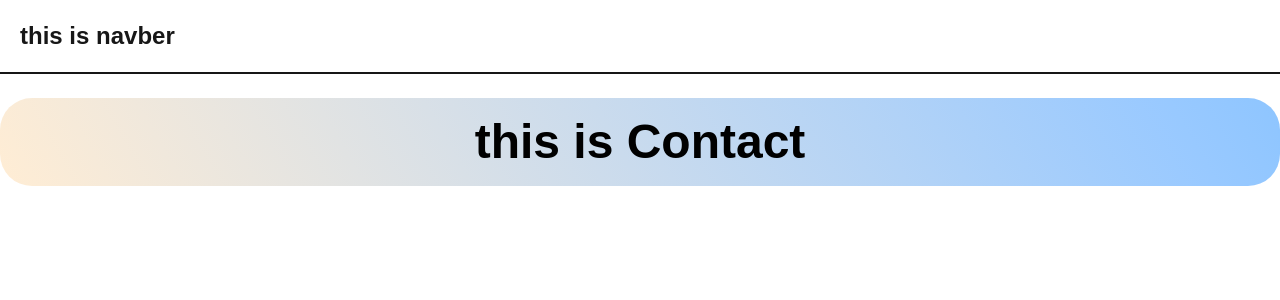
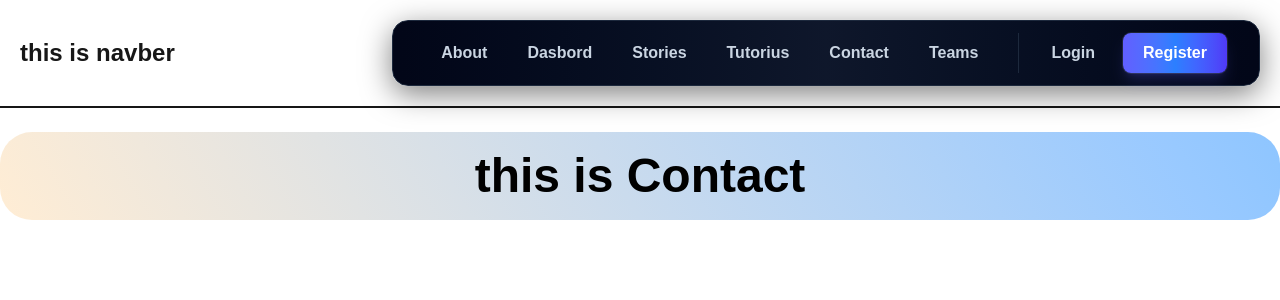
Before and after one commit to nikel123-sketch/Dev-Story-Next-Js-Fast-Project, a Next.js app: page /About/Contact in a window 1280 px wide. Shown: the top 300 px of the page. Built offline with nearby package versions, Linux system fonts and the light colour scheme.

Commit message:
navber setup

```diff
--- a/src/components/Navber/Navber.jsx
+++ b/src/components/Navber/Navber.jsx
@@ -1,9 +1,110 @@
+
 import React from 'react';
 
 const Navber = () => {
     return (
-      <div className="border-b-2  p-5">
+      <div className="border-b-2  p-5 flex items-center justify-between">
         <h2 className="font-bold text-2xl ">this is navber</h2>
+
+        <nav
+          className="font-semibold flex items-center gap-2 px-8 py-3 rounded-2xl
+  bg-gradient-to-r from-slate-950 via-slate-900 to-slate-950
+  shadow-[0_8px_30px_rgb(0,0,0,0.5)]
+  backdrop-blur-xl border border-slate-800
+  ring-1 ring-white/5"
+        >
+          <a
+            href="/About"
+            className="relative text-slate-300 px-4 py-2 rounded-lg
+    hover:text-white hover:bg-white/5
+    transition-all duration-300 ease-out
+    hover:shadow-[0_0_0_1px_rgba(255,255,255,0.05)]
+    after:absolute after:bottom-0 after:left-1/2 after:h-[2px] after:w-0
+    after:bg-gradient-to-r after:from-blue-500 after:to-indigo-500
+    after:transition-all after:duration-300 hover:after:w-3/4 after:-translate-x-1/2"
+          >
+            About
+          </a>
+
+          <a
+            href="/Dasbord"
+            className="relative text-slate-300 px-4 py-2 rounded-lg
+    hover:text-white hover:bg-white/5 transition-all duration-300
+    after:absolute after:bottom-0 after:left-1/2 after:h-[2px] after:w-0
+    after:bg-gradient-to-r after:from-blue-500 after:to-indigo-500
+    after:transition-all after:duration-300 hover:after:w-3/4 after:-translate-x-1/2"
+          >
+            Dasbord
+          </a>
+
+          <a
+            href="/StoriesPage"
+            className="relative text-slate-300 px-4 py-2 rounded-lg
+    hover:text-white hover:bg-white/5 transition-all duration-300
+    after:absolute after:bottom-0 after:left-1/2 after:h-[2px] after:w-0
+    after:bg-gradient-to-r after:from-blue-500 after:to-indigo-500
+    after:transition-all after:duration-300 hover:after:w-3/4 after:-translate-x-1/2"
+          >
+            Stories
+          </a>
+
+          <a
+            href="/Tutorius"
+            className="relative text-slate-300 px-4 py-2 rounded-lg
+    hover:text-white hover:bg-white/5 transition-all duration-300
+    after:absolute after:bottom-0 after:left-1/2 after:h-[2px] after:w-0
+    after:bg-gradient-to-r after:from-blue-500 after:to-indigo-500
+    after:transition-all after:duration-300 hover:after:w-3/4 after:-translate-x-1/2"
+          >
+            Tutorius
+          </a>
+
+          <a
+            href="/About/Contact"
+            className="relative text-slate-300 px-4 py-2 rounded-lg
+    hover:text-white hover:bg-white/5 transition-all duration-300
+    after:absolute after:bottom-0 after:left-1/2 after:h-[2px] after:w-0
+    after:bg-gradient-to-r after:from-blue-500 after:to-indigo-500
+    after:transition-all after:duration-300 hover:after:w-3/4 after:-translate-x-1/2"
+          >
+            Contact
+          </a>
+
+          <a
+            href="/About/Teams"
+            className="relative text-slate-300 px-4 py-2 rounded-lg
+    hover:text-white hover:bg-white/5 transition-all duration-300
+    after:absolute after:bottom-0 after:left-1/2 after:h-[2px] after:w-0
+    after:bg-gradient-to-r after:from-blue-500 after:to-indigo-500
+    after:transition-all after:duration-300 hover:after:w-3/4 after:-translate-x-1/2"
+          >
+            Teams
+          </a>
+
+          <div className="flex items-center gap-3 ml-4 pl-4 border-l border-slate-800">
+            <a
+              href="/Login"
+              className="text-slate-300 px-4 py-2 rounded-lg
+      hover:text-white hover:bg-white/5
+      transition-all duration-300"
+            >
+              Login
+            </a>
+
+            <a
+              href="/Register"
+              className="relative text-white px-5 py-2 rounded-lg
+      bg-gradient-to-r from-indigo-500 via-blue-500 to-indigo-600
+      hover:from-indigo-600 hover:via-blue-600 hover:to-indigo-700
+      shadow-lg shadow-indigo-500/20
+      hover:shadow-indigo-500/40
+      transition-all duration-300 hover:-translate-y-[1px]
+      ring-1 ring-white/10"
+            >
+              Register
+            </a>
+          </div>
+        </nav>
       </div>
     );
 };
```
